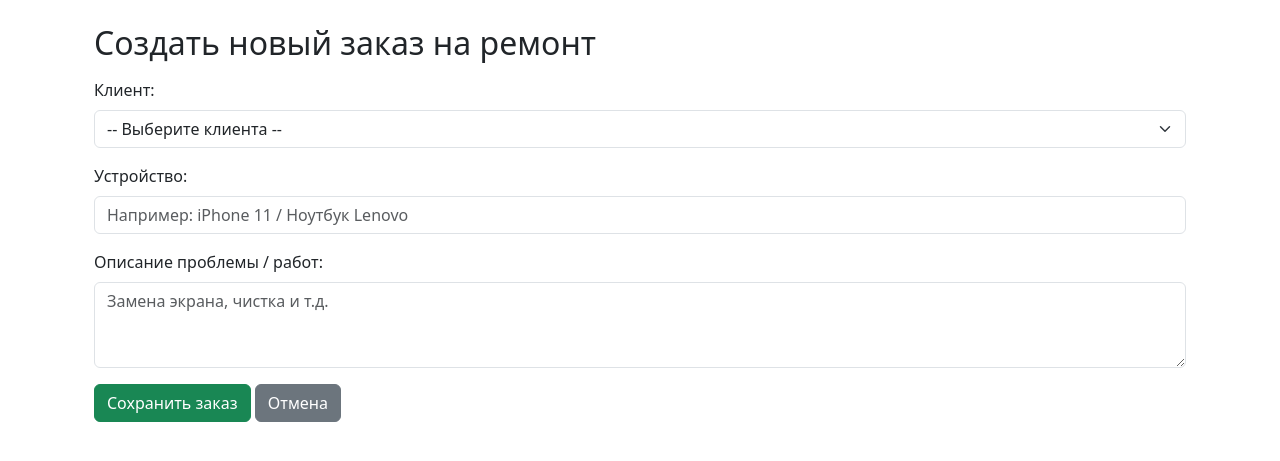
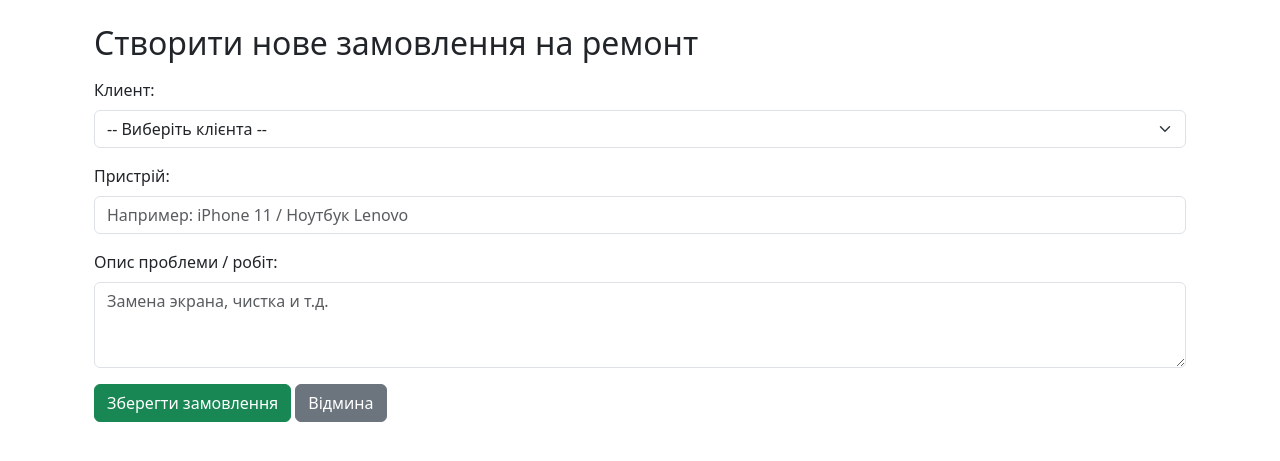
Before and after one commit to ivanlave2000-code/-999, a Flask app: page /admin/create-repair in a window 1280 px wide. Shown: the part 56-517 px from the top of the page. Run offline with Flask 3, Linux system fonts and the light colour scheme; the visitor is signed in with stand-in values (Sample User, id 1); data comes from the database, SQL or seed files in the repository.

Commit message:
Translate repair
Updated the form for creating repair orders to use Ukrainian language.

```diff
--- a/templates/admin_create_repair.html
+++ b/templates/admin_create_repair.html
@@ -2,13 +2,13 @@
 
 {% block content %}
 <div class="container mt-4">
-    <h2>Создать новый заказ на ремонт</h2>
+    <h2>Створити нове замовлення на ремонт</h2>
 
     <form action="{{ url_for('admin_create_repair') }}" method="POST" class="mt-3">
         <div class="mb-3">
             <label for="user_id" class="form-label">Клиент:</label>
             <select name="user_id" id="user_id" class="form-select" required>
-                <option value="" disabled selected>-- Выберите клиента --</option>
+                <option value="" disabled selected>-- Виберіть клієнта --</option>
                 {% for u in users %}
                     <option value="{{ u.id }}">{{ u.username }} (ID: {{ u.id }})</option>
                 {% endfor %}
@@ -16,17 +16,17 @@
         </div>
 
         <div class="mb-3">
-            <label for="device_name" class="form-label">Устройство:</label>
+            <label for="device_name" class="form-label">Пристрій:</label>
             <input type="text" name="device_name" id="device_name" class="form-control" placeholder="Например: iPhone 11 / Ноутбук Lenovo" required>
         </div>
 
         <div class="mb-3">
-            <label for="description" class="form-label">Описание проблемы / работ:</label>
+            <label for="description" class="form-label">Опис проблеми / робіт:</label>
             <textarea name="description" id="description" class="form-control" rows="3" placeholder="Замена экрана, чистка и т.д."></textarea>
         </div>
 
-        <button type="submit" class="btn btn-success">Сохранить заказ</button>
-        <a href="{{ url_for('admin_page') }}" class="btn btn-secondary">Отмена</a>
+        <button type="submit" class="btn btn-success">Зберегти замовлення</button>
+        <a href="{{ url_for('admin_page') }}" class="btn btn-secondary">Відмина</a>
     </form>
 </div>
 {% endblock %}
```
